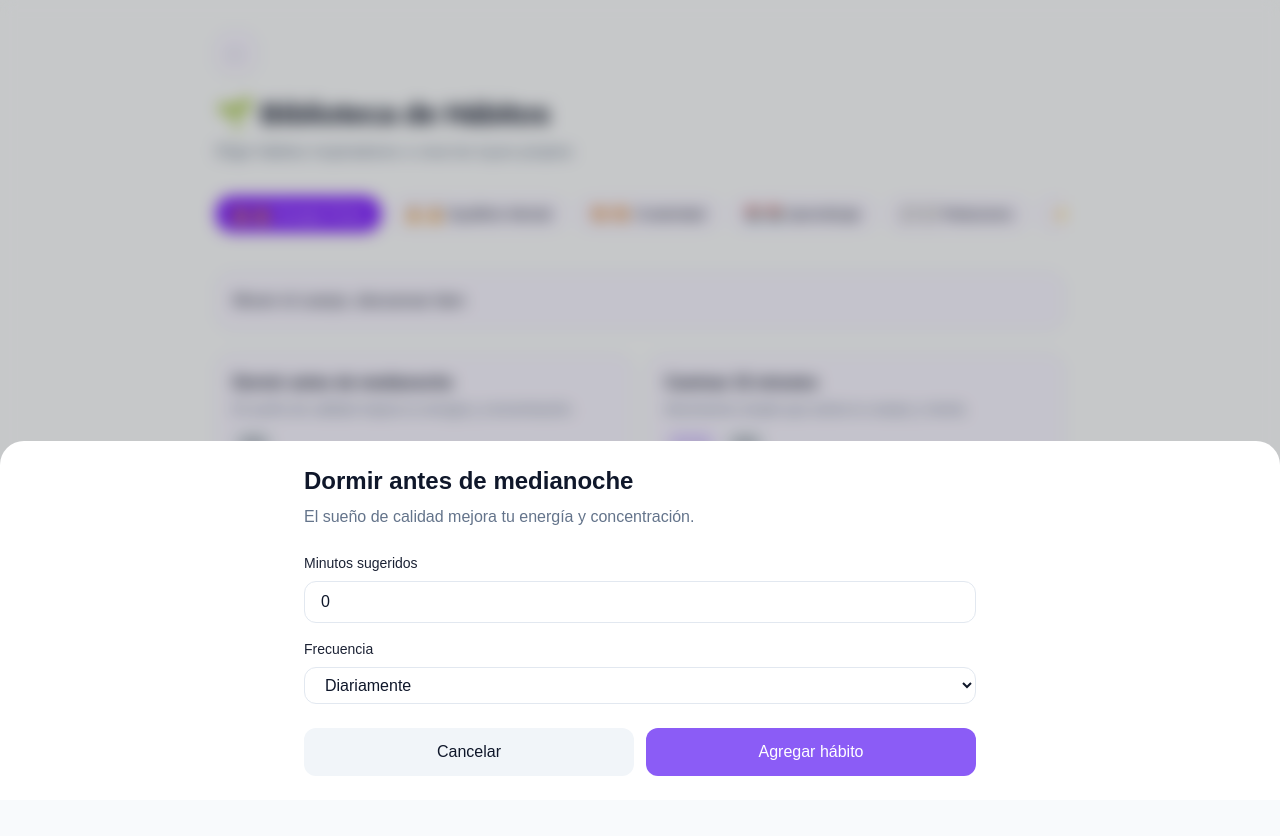
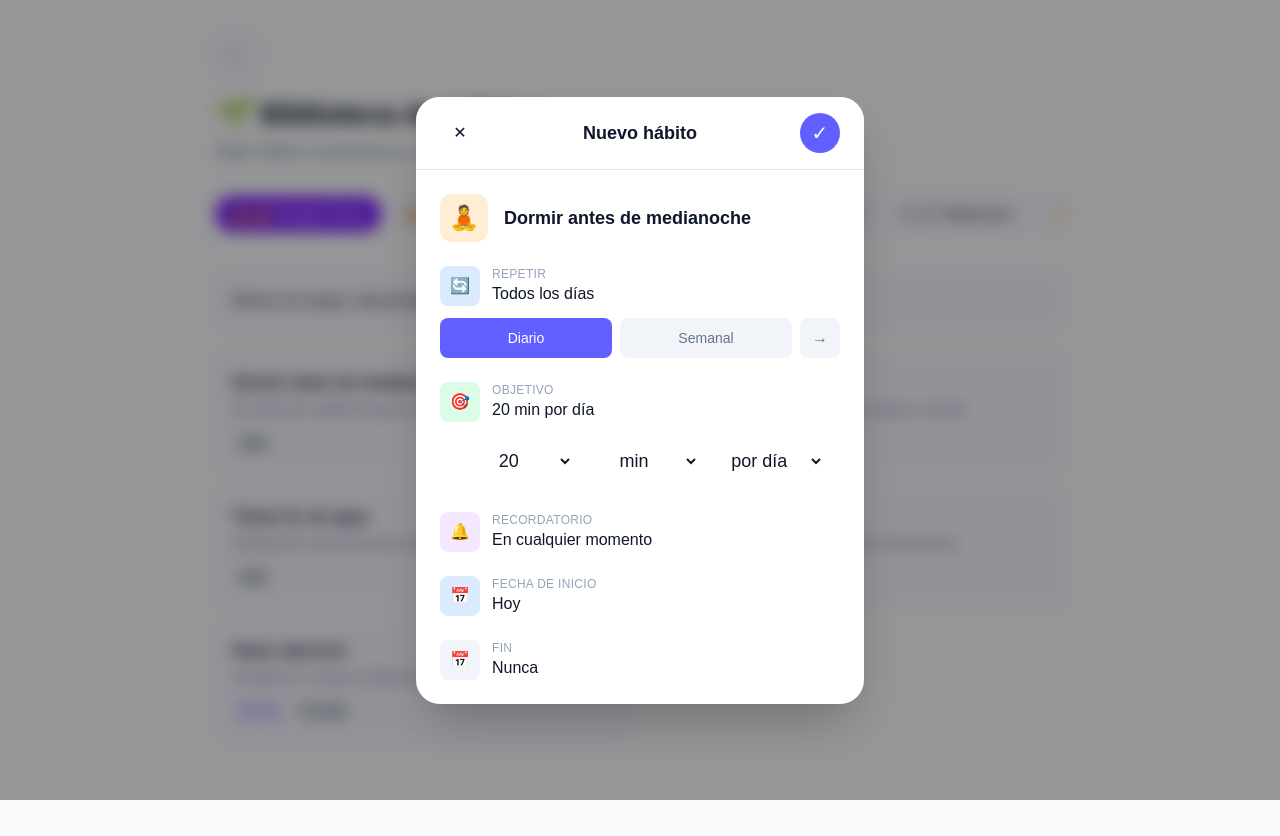
Before and after one commit to agustinmoren0/rocket-app, a Next.js app: page /biblioteca in a window 1280 px wide. Both pictures are taken after a click on the button 424 px from the left and 413 px from the top of the page. Built offline with nearby package versions, Linux system fonts and the light colour scheme.

Commit message:
feat: modal biblioteca estilo Habitica

```diff
--- a/app/biblioteca/page.tsx
+++ b/app/biblioteca/page.tsx
@@ -1,8 +1,9 @@
 'use client'
 
 import { useState, useEffect } from 'react';
-import { motion } from 'framer-motion';
+import { motion, AnimatePresence } from 'framer-motion';
 import Link from 'next/link';
+import { useRouter } from 'next/navigation';
 import { useTheme } from '../hooks/useTheme';
 import { saveCustomHabit } from '../lib/store';
 import habitsData from '../../data/habits.json';
@@ -24,19 +25,33 @@ interface Category {
 }
 
 export default function BibliotecaPage() {
+  const router = useRouter();
   const { currentTheme } = useTheme();
   const [selectedCategory, setSelectedCategory] = useState<string>(habitsData.categories[0].id);
   const [selectedHabit, setSelectedHabit] = useState<Habit | null>(null);
   const [showModal, setShowModal] = useState(false);
   const [formData, setFormData] = useState<{
+    name: string;
     minutes: number;
     frequency: 'daily' | 'weekly' | '3x-week' | 'flexible';
+    days?: number[];
+    targetValue: number;
+    targetUnit: 'min' | 'hs';
+    targetPeriod: string;
+    reminderTime?: string;
   }>({
+    name: '',
     minutes: 0,
-    frequency: 'daily'
+    frequency: 'daily',
+    days: [],
+    targetValue: 20,
+    targetUnit: 'min',
+    targetPeriod: 'por día',
+    reminderTime: undefined
   });
   const [showToast, setShowToast] = useState(false);
   const [toastMessage, setToastMessage] = useState('');
+  const [showDaysSelector, setShowDaysSelector] = useState(false);
 
   const categories = habitsData.categories as Category[];
   const currentCategory = categories.find(c => c.id === selectedCategory);
@@ -45,26 +60,34 @@ export default function BibliotecaPage() {
   const handleSelectHabit = (habit: Habit) => {
     setSelectedHabit(habit);
     setFormData({
+      name: habit.name,
       minutes: habit.suggestedMinutes,
-      frequency: (habit.suggestedFrequency as 'daily' | 'weekly' | '3x-week' | 'flexible') || 'daily'
+      frequency: (habit.suggestedFrequency as 'daily' | 'weekly' | '3x-week' | 'flexible') || 'daily',
+      days: [],
+      targetValue: 20,
+      targetUnit: 'min',
+      targetPeriod: 'por día',
+      reminderTime: undefined
     });
     setShowModal(true);
   };
 
   const handleSaveHabit = () => {
-    if (selectedHabit) {
-      // Guardar como hábito custom
+    if (!selectedHabit) return;
+
     const habitData = {
-        name: selectedHabit.name,
+      name: formData.name || selectedHabit.name,
       description: selectedHabit.description,
-        minutes: formData.minutes,
+      minutes: formData.targetUnit === 'hs' ? formData.targetValue * 60 : formData.targetValue,
       frequency: formData.frequency,
-        category: currentCategory?.id || 'general'
+      category: currentCategory?.id || 'general',
+      days: formData.days,
+      targetValue: formData.targetValue,
+      targetUnit: formData.targetUnit,
+      targetPeriod: formData.targetPeriod
     };
 
-      // Por ahora solo cerrar modal y volver
-      // TODO: Implementar saveCustomHabit() cuando store.ts esté actualizado
-      console.log('Hábito a guardar:', habitData);
+    console.log('Hábito guardado:', habitData);
 
     setShowToast(true);
     setToastMessage('¡Hábito agregado! 🌱');
@@ -74,7 +97,6 @@ export default function BibliotecaPage() {
       setSelectedHabit(null);
       setShowModal(false);
     }, 1500);
-    }
   };
 
   return (
@@ -176,77 +198,231 @@ export default function BibliotecaPage() {
         </motion.div>
       </div>
 
-      {/* Modal */}
-      {showModal && selectedHabit && (
+      {/* Modal mejorado */}
+      <AnimatePresence>
+        {selectedHabit && (
           <motion.div
             initial={{ opacity: 0 }}
             animate={{ opacity: 1 }}
-          onClick={() => setShowModal(false)}
-          className="fixed inset-0 bg-black/20 backdrop-blur-sm flex items-end z-50"
+            exit={{ opacity: 0 }}
+            className="fixed inset-0 bg-black/40 backdrop-blur-sm z-50 flex items-end md:items-center justify-center p-0 md:p-6"
+            onClick={() => setSelectedHabit(null)}
           >
             <motion.div
-            initial={{ y: 200 }}
-            animate={{ y: 0 }}
+              initial={{ y: '100%', opacity: 0 }}
+              animate={{ y: 0, opacity: 1 }}
+              exit={{ y: '100%', opacity: 0 }}
+              transition={{ type: 'spring', damping: 25, stiffness: 300 }}
               onClick={(e) => e.stopPropagation()}
-            className="w-full bg-white rounded-t-3xl p-6 max-h-[80vh] overflow-y-auto"
+              className="bg-white rounded-t-3xl md:rounded-3xl w-full md:max-w-md md:w-full shadow-2xl max-h-[90vh] overflow-y-auto"
             >
-            <div className="max-w-2xl mx-auto">
-              <h2 className="text-2xl font-bold text-slate-900 mb-2">
-                {selectedHabit.name}
-              </h2>
-              <p className="text-slate-600 mb-6">{selectedHabit.description}</p>
+              {/* Header */}
+              <div className="sticky top-0 bg-white border-b border-slate-100 px-6 py-4 flex items-center justify-between">
+                <button
+                  onClick={() => setSelectedHabit(null)}
+                  className="w-10 h-10 rounded-full hover:bg-slate-100 flex items-center justify-center transition-colors"
+                >
+                  ✕
+                </button>
+                <h2 className="text-lg font-semibold text-slate-900">Nuevo hábito</h2>
+                <button
+                  onClick={handleSaveHabit}
+                  className="w-10 h-10 rounded-full bg-indigo-500 hover:bg-indigo-600 flex items-center justify-center transition-colors"
+                >
+                  <span className="text-white text-xl">✓</span>
+                </button>
+              </div>
 
-              {/* Form */}
-              <div className="space-y-4 mb-6">
-                <div>
-                  <label className="block text-sm font-medium text-slate-700 mb-2">
-                    Minutos sugeridos
-                  </label>
+              {/* Content */}
+              <div className="p-6 space-y-6">
+                {/* Nombre del hábito */}
+                <div className="flex items-center gap-4">
+                  <div className="w-12 h-12 rounded-xl bg-orange-100 flex items-center justify-center text-2xl">
+                    🧘
+                  </div>
+                  <div className="flex-1">
                     <input
-                    type="number"
-                    value={formData.minutes}
-                    onChange={(e) => setFormData({ ...formData, minutes: parseInt(e.target.value) || 0 })}
-                    className="w-full px-4 py-2 rounded-xl border border-slate-200 focus:outline-none focus:border-slate-900"
+                      type="text"
+                      value={formData.name}
+                      onChange={(e) => setFormData({...formData, name: e.target.value})}
+                      className="w-full text-lg font-semibold text-slate-900 border-0 outline-none p-0"
+                      placeholder="Nombre del hábito"
                     />
                   </div>
+                </div>
 
+                {/* Repetir */}
                 <div>
-                  <label className="block text-sm font-medium text-slate-700 mb-2">
-                    Frecuencia
-                  </label>
+                  <div className="flex items-center gap-3 mb-3">
+                    <div className="w-10 h-10 rounded-lg bg-blue-100 flex items-center justify-center">
+                      🔄
+                    </div>
+                    <div className="flex-1">
+                      <p className="text-xs text-slate-500 uppercase tracking-wide">REPETIR</p>
+                      <p className="text-base font-medium text-slate-900">{
+                        formData.frequency === 'daily' ? 'Todos los días' :
+                        formData.frequency === 'weekly' ? 'Semanal' :
+                        formData.frequency === '3x-week' ? '3x por semana' : 'Flexible'
+                      }</p>
+                    </div>
+                  </div>
+
+                  <div className="flex gap-2">
+                    <button
+                      onClick={() => setFormData({...formData, frequency: 'daily'})}
+                      className={`flex-1 py-2 px-3 rounded-lg text-sm font-medium transition-all ${
+                        formData.frequency === 'daily'
+                          ? 'bg-indigo-500 text-white'
+                          : 'bg-slate-100 text-slate-600'
+                      }`}
+                    >
+                      Diario
+                    </button>
+                    <button
+                      onClick={() => setFormData({...formData, frequency: 'weekly'})}
+                      className={`flex-1 py-2 px-3 rounded-lg text-sm font-medium transition-all ${
+                        formData.frequency === 'weekly'
+                          ? 'bg-indigo-500 text-white'
+                          : 'bg-slate-100 text-slate-600'
+                      }`}
+                    >
+                      Semanal
+                    </button>
+                    <button
+                      onClick={() => setShowDaysSelector(!showDaysSelector)}
+                      className="px-3 py-2 rounded-lg bg-slate-100 text-slate-600 hover:bg-slate-200 transition-colors"
+                    >
+                      →
+                    </button>
+                  </div>
+
+                  {/* Selector de días */}
+                  {showDaysSelector && (
+                    <div className="mt-3 p-4 bg-slate-50 rounded-xl">
+                      <p className="text-xs text-slate-600 mb-3">¿En qué días?</p>
+                      <div className="grid grid-cols-7 gap-2">
+                        {['D', 'L', 'M', 'X', 'J', 'V', 'S'].map((day, i) => (
+                          <button
+                            key={i}
+                            onClick={() => {
+                              const newDays = [...(formData.days || [])];
+                              if (newDays.includes(i)) {
+                                newDays.splice(newDays.indexOf(i), 1);
+                              } else {
+                                newDays.push(i);
+                              }
+                              setFormData({...formData, days: newDays});
+                            }}
+                            className={`w-10 h-10 rounded-full text-sm font-medium transition-all ${
+                              formData.days?.includes(i)
+                                ? 'bg-indigo-500 text-white'
+                                : 'bg-white text-slate-600 border border-slate-200'
+                            }`}
+                          >
+                            {day}
+                          </button>
+                        ))}
+                      </div>
+                    </div>
+                  )}
+                </div>
+
+                {/* Tiempo objetivo - Picker estilo iOS */}
+                <div>
+                  <div className="flex items-center gap-3 mb-3">
+                    <div className="w-10 h-10 rounded-lg bg-green-100 flex items-center justify-center">
+                      🎯
+                    </div>
+                    <div className="flex-1">
+                      <p className="text-xs text-slate-500 uppercase tracking-wide">OBJETIVO</p>
+                      <p className="text-base font-medium text-slate-900">
+                        {formData.targetValue} {formData.targetUnit} {formData.targetPeriod}
+                      </p>
+                    </div>
+                  </div>
+
+                  {/* Picker wheels iOS style */}
+                  <div className="flex gap-2 p-4 bg-slate-50 rounded-xl">
+                    {/* Value picker */}
                     <select
-                    value={formData.frequency}
-                    onChange={(e) => setFormData({ ...formData, frequency: e.target.value as any })}
-                    className="w-full px-4 py-2 rounded-xl border border-slate-200 focus:outline-none focus:border-slate-900"
+                      value={formData.targetValue}
+                      onChange={(e) => setFormData({...formData, targetValue: parseInt(e.target.value)})}
+                      className="flex-1 text-center text-lg font-medium bg-transparent border-0 outline-none"
                     >
-                    <option value="daily">Diariamente</option>
-                    <option value="3x-week">3 veces a la semana</option>
-                    <option value="weekly">Una vez a la semana</option>
-                    <option value="flexible">Flexible</option>
+                      {[...Array(100)].map((_, i) => (
+                        <option key={i} value={i + 1}>{i + 1}</option>
+                      ))}
+                    </select>
+
+                    {/* Unit picker */}
+                    <select
+                      value={formData.targetUnit}
+                      onChange={(e) => setFormData({...formData, targetUnit: e.target.value as any})}
+                      className="flex-1 text-center text-lg font-medium bg-transparent border-0 outline-none"
+                    >
+                      <option value="min">min</option>
+                      <option value="hs">hs</option>
+                    </select>
+
+                    {/* Period picker */}
+                    <select
+                      value={formData.targetPeriod}
+                      onChange={(e) => setFormData({...formData, targetPeriod: e.target.value})}
+                      className="flex-1 text-center text-lg font-medium bg-transparent border-0 outline-none"
+                    >
+                      <option value="por día">por día</option>
+                      <option value="por semana">por semana</option>
+                      <option value="por mes">por mes</option>
+                      <option value="por año">por año</option>
                     </select>
                   </div>
                 </div>
 
-              {/* Buttons */}
-              <div className="flex gap-3">
-                <button
-                  onClick={() => setShowModal(false)}
-                  className="flex-1 px-4 py-3 rounded-xl bg-slate-100 text-slate-900 font-medium hover:bg-slate-200 transition-colors"
-                >
-                  Cancelar
-                </button>
-                <button
-                  onClick={handleSaveHabit}
-                  style={{ backgroundColor: currentTheme.primary }}
-                  className="flex-1 px-4 py-3 rounded-xl text-white font-medium hover:opacity-90 transition-opacity"
-                >
-                  Agregar hábito
-                </button>
+                {/* Recordatorio */}
+                <div>
+                  <div className="flex items-center gap-3 mb-3">
+                    <div className="w-10 h-10 rounded-lg bg-purple-100 flex items-center justify-center">
+                      🔔
+                    </div>
+                    <div className="flex-1">
+                      <p className="text-xs text-slate-500 uppercase tracking-wide">RECORDATORIO</p>
+                      <p className="text-base font-medium text-slate-900">
+                        {formData.reminderTime || 'En cualquier momento'}
+                      </p>
+                    </div>
+                  </div>
+                </div>
+
+                {/* Fecha inicio */}
+                <div>
+                  <div className="flex items-center gap-3">
+                    <div className="w-10 h-10 rounded-lg bg-blue-100 flex items-center justify-center">
+                      📅
+                    </div>
+                    <div className="flex-1">
+                      <p className="text-xs text-slate-500 uppercase tracking-wide">FECHA DE INICIO</p>
+                      <p className="text-base font-medium text-slate-900">Hoy</p>
+                    </div>
+                  </div>
+                </div>
+
+                {/* Fecha fin */}
+                <div>
+                  <div className="flex items-center gap-3">
+                    <div className="w-10 h-10 rounded-lg bg-slate-100 flex items-center justify-center">
+                      📅
+                    </div>
+                    <div className="flex-1">
+                      <p className="text-xs text-slate-500 uppercase tracking-wide">FIN</p>
+                      <p className="text-base font-medium text-slate-900">Nunca</p>
+                    </div>
+                  </div>
                 </div>
               </div>
             </motion.div>
           </motion.div>
         )}
+      </AnimatePresence>
 
       {/* Toast notification */}
       {showToast && (
```
Lines whose indentation alone changed are shown as unchanged.
